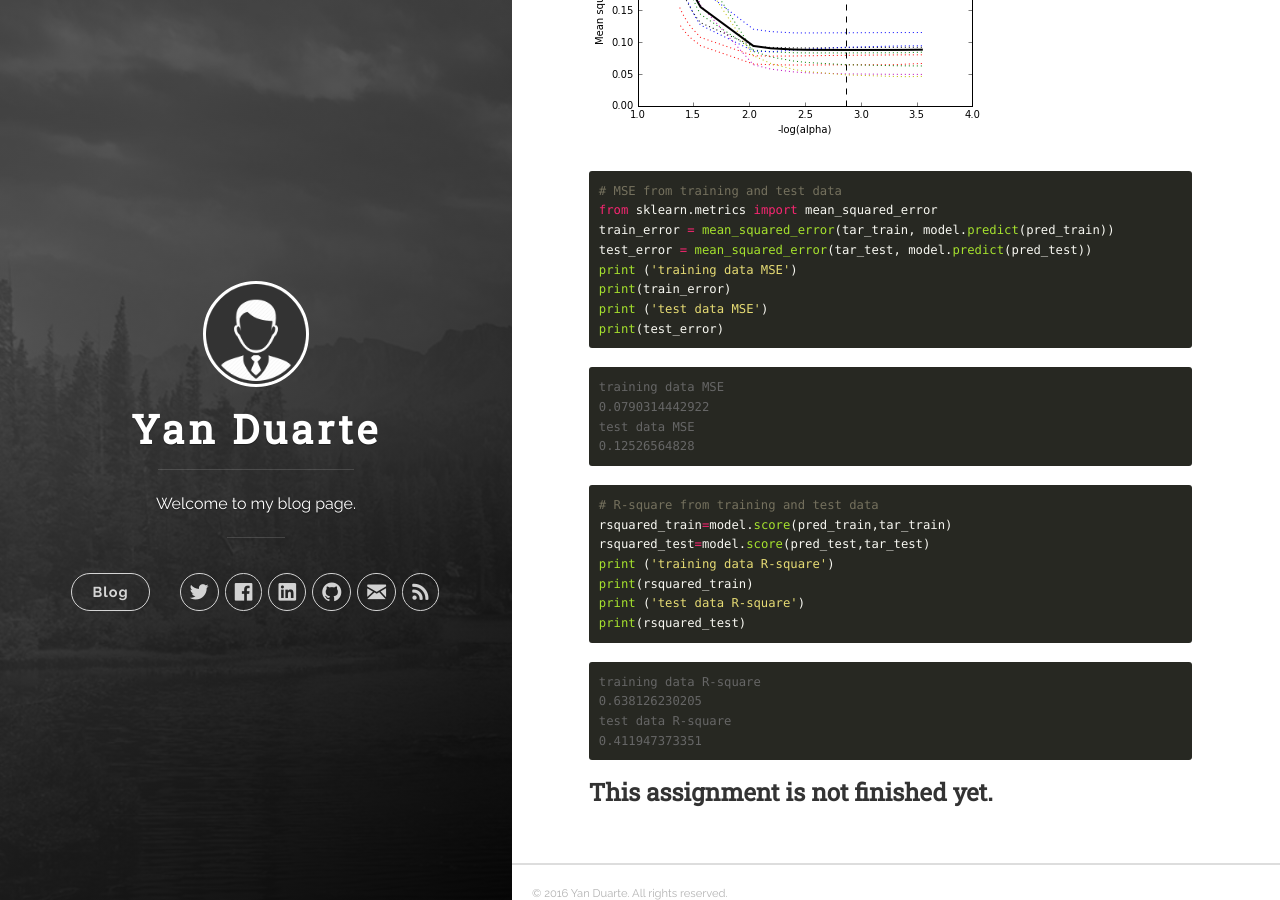
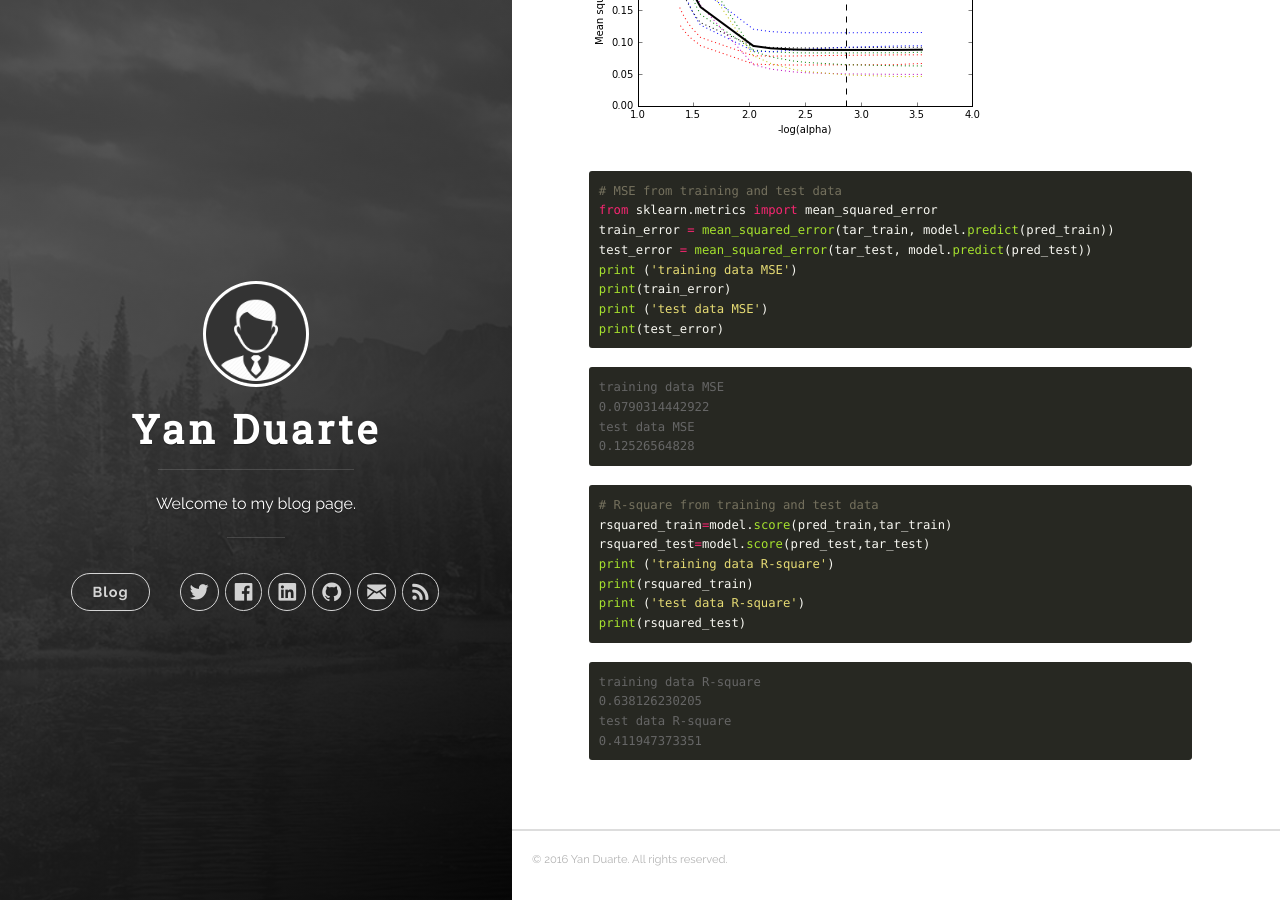
Before and after one commit to yan-duarte/yan-duarte.github.io, a Jekyll site: the page built from _posts/2016-10-17-MLDA-Assignment3.md, in a window 1280 px wide and 900 px high, scrolled down 3845 px. Built offline with Jekyll 4.4.1, drawn with Linux system fonts in a browser that asks for light colours; nearby versions of some CDN libraries.

Commit message:
Updated 2016-10-17-MLDA-Assignment3.md

````diff
--- a/_posts/2016-10-17-MLDA-Assignment3.md
+++ b/_posts/2016-10-17-MLDA-Assignment3.md
@@ -177,5 +177,3 @@ training data R-square
 test data R-square
 0.411947373351
 ```
-
-## **This assignment is not finished yet.**
````
